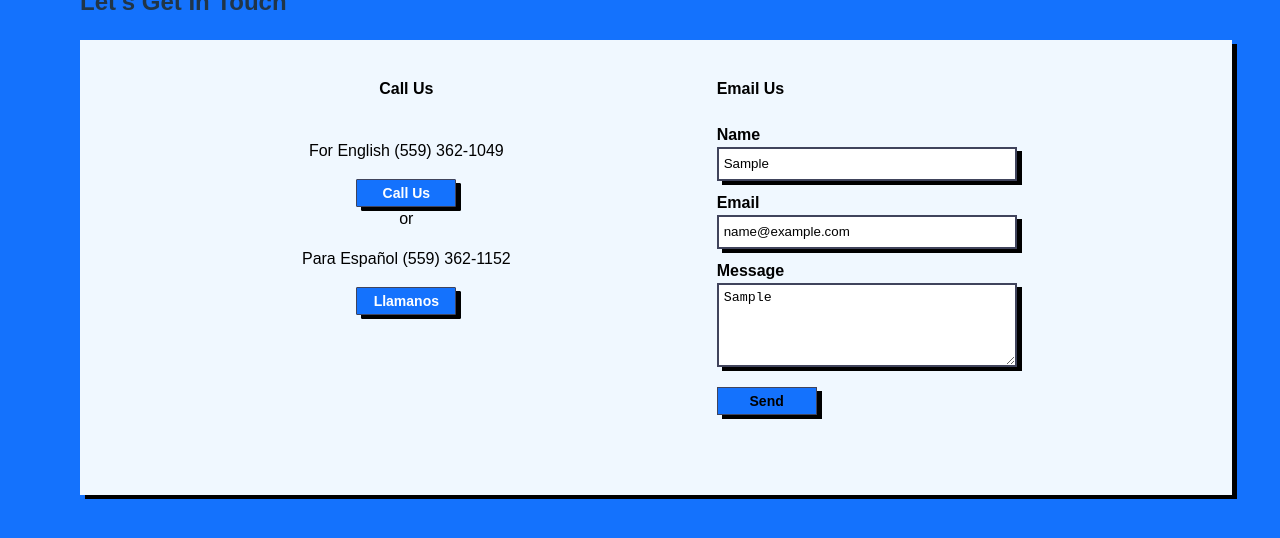
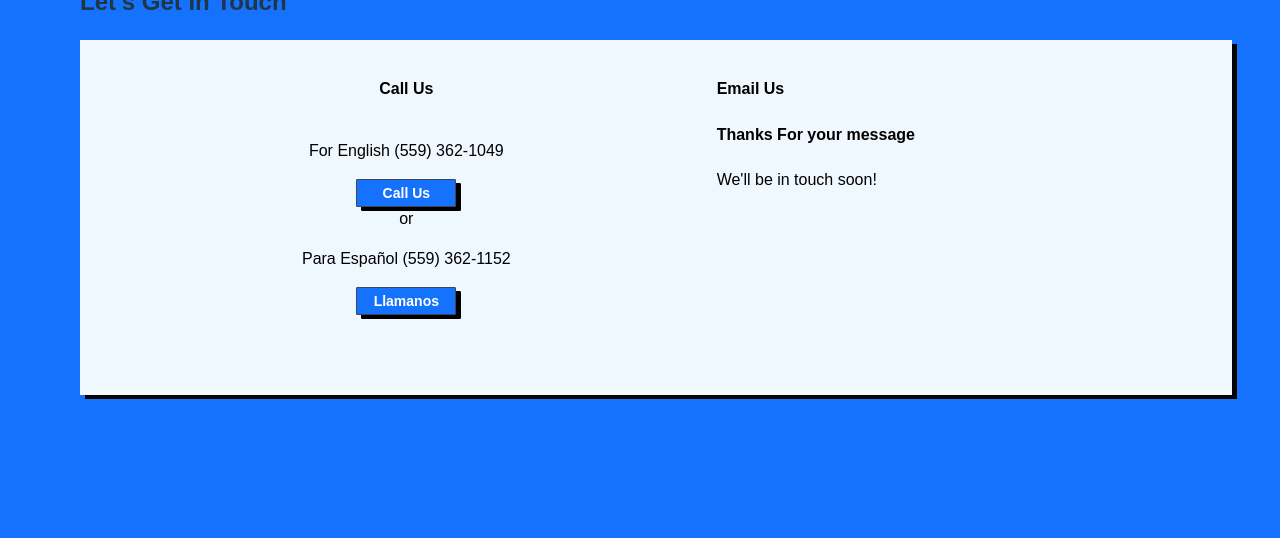
Before and after one commit to Erodri6z/fh-inc, a React (Vite) app: page / in a window 1280 px wide. Both pictures are taken after typing "Sample", "name@example.com", "Sample" into the empty fields and a click on the input "Send". Shown: the part 3660-4198 px from the top of the page. Built offline with nearby package versions, Linux system fonts and the light colour scheme; no server answers.

Commit message:
add a thank you message after message sent

```diff
--- a/src/components/Comtact/contact.jsx
+++ b/src/components/Comtact/contact.jsx
@@ -1,6 +1,6 @@
 
 import './contact.css'
-import React, { useRef } from 'react';
+import React, { useRef, useState } from 'react';
 import  {sendMessage} from '../../services/email.js'
 
 
@@ -9,6 +9,7 @@ import  {sendMessage} from '../../services/email.js'
 function Contact () {
 
   const form = useRef();
+  const [isFormVisible, setIsFormVisible] = useState(true)
 
   const handleSubmit = (e) => {
     e.preventDefault();
@@ -20,6 +21,8 @@ function Contact () {
     try {
       const response = sendMessage(templateParams)
       console.log("Message sent", response)
+      setIsFormVisible(false)
+
     } catch (error) {
       console.error('Error sending email:', error);
     }
@@ -44,6 +47,8 @@ function Contact () {
       </div>
       <div className='email'>
         <h4>Email Us</h4>
+        {
+          isFormVisible?
           <form ref={form} className='form' onSubmit={handleSubmit}>
             <label className='form-name'>Name</label>
             <input className="form-name-input"type="text" name="user_name" autoComplete='no'/>
@@ -53,6 +58,12 @@ function Contact () {
             <textarea className='form-message-input' name="message" autoComplete='no'/>
             <input type="submit" value="Send" className='btn-send'/>
           </form>
+          :
+          <>
+          <h4>Thanks For your message</h4>
+          <p>We'll be in touch soon!</p>
+          </>
+        }
       </div>
         {/* <div></div> */}
       </div>
```
Lines whose indentation alone changed are shown as unchanged.
